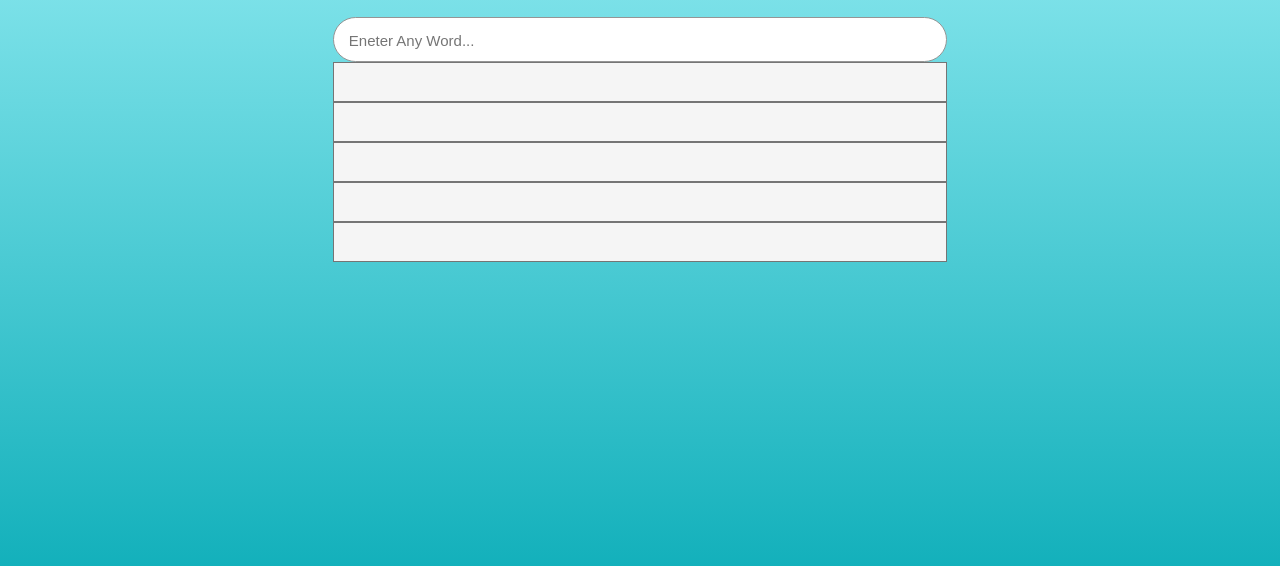
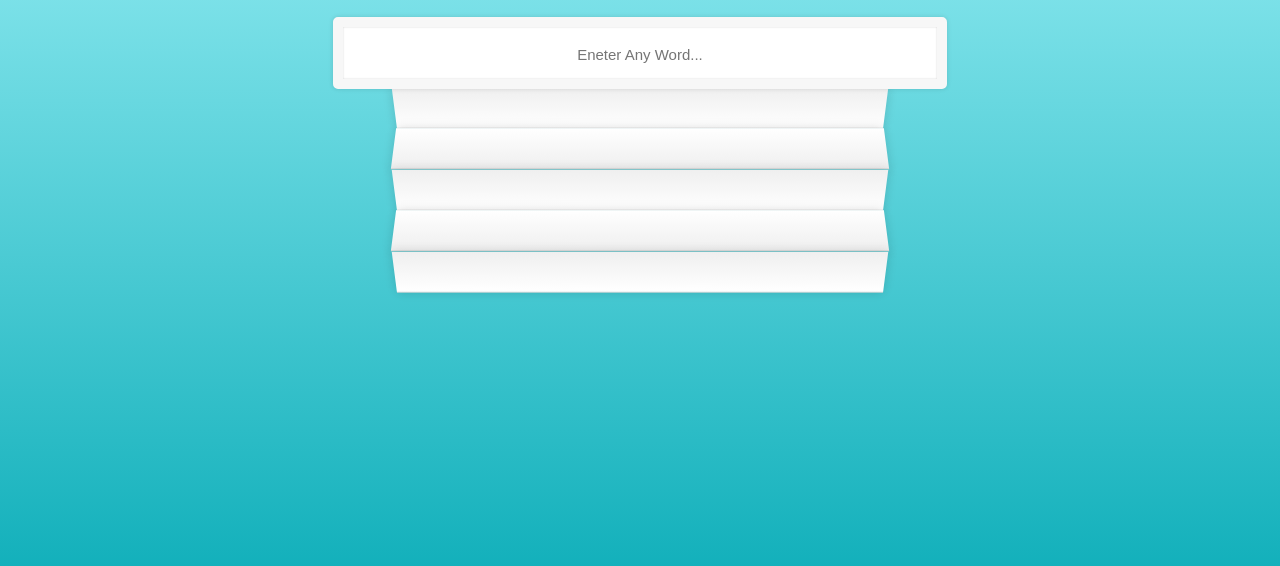
Before and after one commit to GSG-G9/MA7-autocomplete, a website: page public/index.html in a window 1280 px wide. Shown: the part 206-772 px from the top of the page. Drawn offline with Linux system fonts and the light colour scheme.

Commit message:
Add CSS Style To HTMl Files Relates #4

```diff
--- a/public/css/style.css
+++ b/public/css/style.css
@@ -56,13 +56,17 @@ body {
 .container .form-box input {
   position: relative;
   width: 80%;
-  height: 45px;
-  border-radius: 24px;
-  padding: 5px 1.5rem;
-  border: 1px solid #959595;
+  height: 72px;
+  border-radius: 5px;
+  padding: 2rem;
+  border: 10px solid #F7F7F7;
   outline: none;
   font-size: 2rem;
+  text-align: center;
   color: #353535;
+  box-shadow: 0 0 5px rgba(0, 0, 0, 0.12), inset 0 0 2px rgba(0, 0, 0, 0.19);
+  z-index: 10;
+
 }
 
 .container .form-box input::placeholder {
@@ -72,18 +76,43 @@ body {
 .container .form-box .result {
   position: absolute;
   width: 80%;
-  min-height: 500px;
+  /* min-height: 500px; */
   top: 65px;
 }
 
 .container .form-box .result-item {
-  width: 100%;
-  height: 40px;
+  position: relative;
+  width: 80%;
+  /* height: 40px; */
+  left: calc(50% - 40%);
   background-color: #f5f5f5;
-  border: 1px solid #757575;
+  border-bottom: 1px solid #D8D8D8;
   cursor: pointer;
+  transition: background 0.2s;
+  box-shadow: 0 0 10px rgba(0, 0, 0, 0.14);
+  margin: 0;
+  padding: 20px;
+  top: 23px;
+  z-index: 1;
 }
 
 .container .form-box .result-item:hover {
   background-color: #a5a5a5;
 }
+
+.container .form-box .result-item:nth-child(even) {
+  transform: perspective(100px) rotateX(3deg) translateY(2px) scale(1.001);
+  background: linear-gradient(to bottom,  #ffffff 0%,#EFEFEF 100%);
+  transition: all 0.25s;
+}
+
+.container .form-box .result-item:nth-child(odd) {
+  transform: perspective(100px) rotateX(-3deg) translateY(3px);
+  background: linear-gradient(to top,  #ffffff 0%,#EFEFEF 100%);
+  transition: all 0.25s;
+}
+
+.container .form-box .result-item:hover {
+  background: linear-gradient(to top,  #a7f2ff 0%,#ffffff 100%);
+  transition: all 0.25s;
+}
--- a/public/js/test.js
+++ b/public/js/test.js
@@ -0,0 +1 @@
+const { filter } = require('./utils');
```
Also changed, not shown: public/js/utils.js (deleted, +0 -10 lines).
